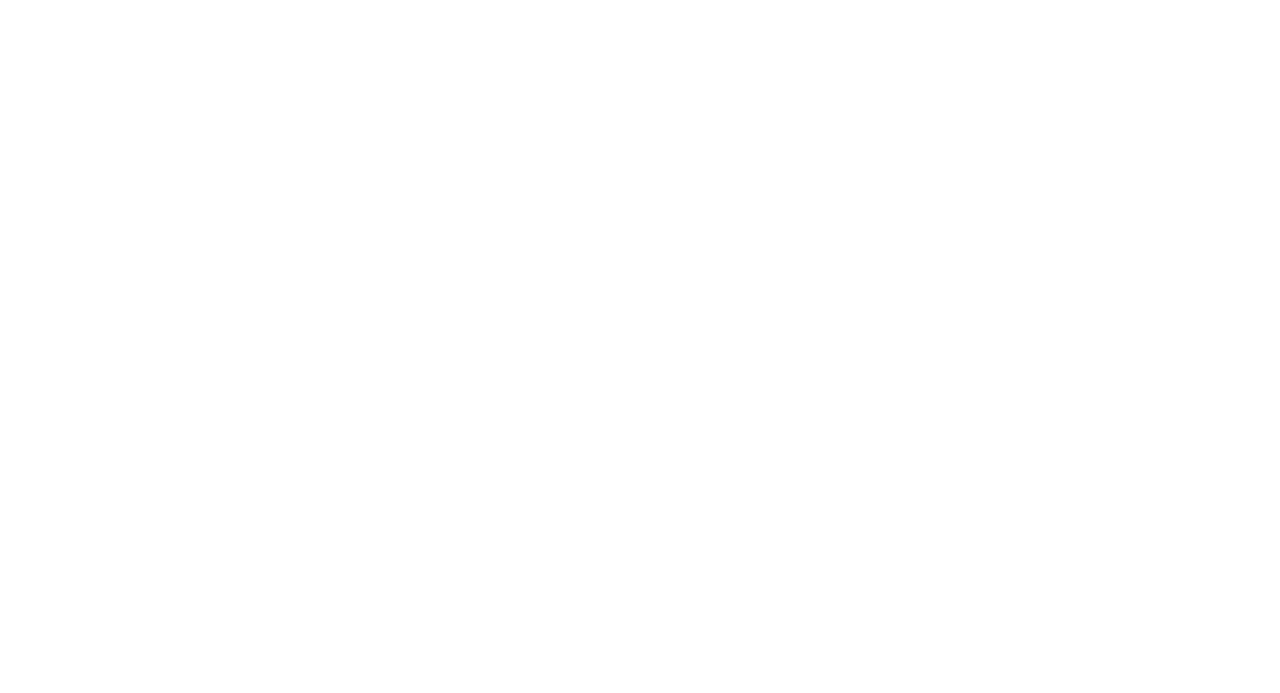
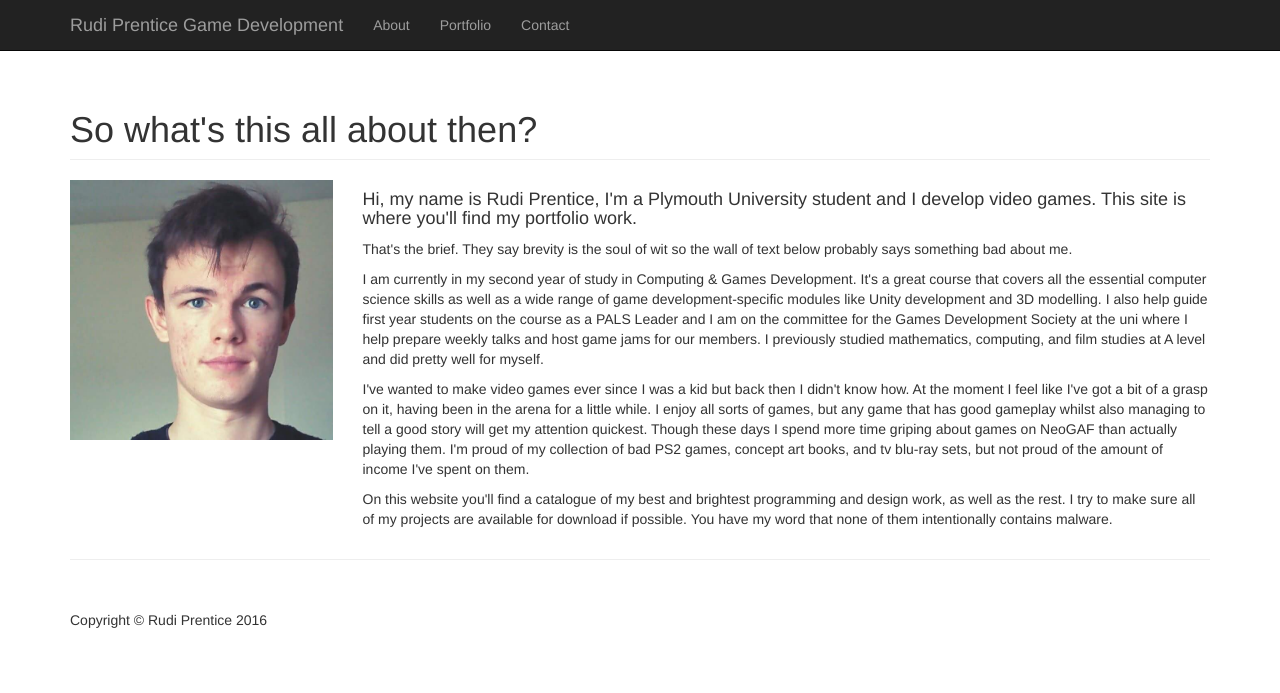
Before and after one commit to RudiJay/rudijay.github.io, a plain HTML site: page about.html in a window 1280 px wide. Drawn offline with Linux system fonts and the light colour scheme.

Commit message:
Added about page

```diff
--- a/about.html
+++ b/about.html
@@ -0,0 +1,169 @@
+<!DOCTYPE html>
+<html lang="en">
+
+<head>
+
+    <meta charset="utf-8">
+    <meta http-equiv="X-UA-Compatible" content="IE=edge">
+    <meta name="viewport" content="width=device-width, initial-scale=1">
+    <meta name="description" content="">
+    <meta name="author" content="">
+
+    <title>About | Rudi Prentice Game Development</title>
+
+    <!-- Bootstrap Core CSS -->
+    <link href="css/bootstrap.min.css" rel="stylesheet">
+
+    <!-- Custom CSS -->
+    <link href="css/portfolio-item.css" rel="stylesheet">
+
+    <!-- prettyPhoto CSS -->
+    <link rel="stylesheet" href="css/prettyPhoto.css" type="text/css" media="screen" title="prettyPhoto main stylesheet" charset="utf-8" />
+
+    <!-- prettyPhoto script -->
+    <script src="js/jquery.prettyPhoto.js" type="text/javascript" charset="utf-8"></script>
+
+    <!-- HTML5 Shim and Respond.js IE8 support of HTML5 elements and media queries -->
+    <!-- WARNING: Respond.js doesn't work if you view the page via file:// -->
+    <!--[if lt IE 9]>
+        <script src="https://oss.maxcdn.com/libs/html5shiv/3.7.0/html5shiv.js"></script>
+        <script src="https://oss.maxcdn.com/libs/respond.js/1.4.2/respond.min.js"></script>
+    <![endif]-->
+
+</head>
+
+<body>
+
+    <!-- Navigation -->
+    <nav class="navbar navbar-inverse navbar-fixed-top" role="navigation">
+        <div class="container">
+            <!-- Brand and toggle get grouped for better mobile display -->
+            <div class="navbar-header">
+                <button type="button" class="navbar-toggle" data-toggle="collapse" data-target="#bs-example-navbar-collapse-1">
+                    <span class="sr-only">Toggle navigation</span>
+                    <span class="icon-bar"></span>
+                    <span class="icon-bar"></span>
+                    <span class="icon-bar"></span>
+                </button>
+                <a class="navbar-brand" href="index.html">Rudi Prentice Game Development</a>
+            </div>
+            <!-- Collect the nav links, forms, and other content for toggling -->
+            <div class="collapse navbar-collapse" id="bs-example-navbar-collapse-1">
+                <ul class="nav navbar-nav">
+                  <li>
+                      <a href="about.html">About</a>
+                  </li>
+                  <li>
+                      <a href="portfolio.html">Portfolio</a>
+                  </li>
+                  <li>
+                      <a href="contact.html">Contact</a>
+                  </li>
+                </ul>
+            </div>
+            <!-- /.navbar-collapse -->
+        </div>
+        <!-- /.container -->
+    </nav>
+
+    <!-- Page Content -->
+    <div class="container">
+
+        <!-- Portfolio Item Heading -->
+        <div class="row">
+            <div class="col-lg-12">
+                <h1 class="page-header">So what's this all about then?</h1>
+            </div>
+        </div>
+        <!-- /.row -->
+
+        <!-- Portfolio Item Row -->
+        <div class="row">
+
+            <div class="col-md-3">
+                <img class="img-responsive" src="images/portrait.jpg" alt="Portrait"/>
+            </div>
+
+            <div class="col-md-9">
+                <h4>Hi, my name is Rudi Prentice, I'm a Plymouth University student
+                and I develop video games. This site is where you'll find my portfolio work.</h4>
+                <p>
+                  That's the brief. They say brevity is the soul of wit so the wall of text below
+                  probably says something bad about me.
+                </p>
+                <p>
+                  I am currently in my second year of study in Computing &amp; Games Development.
+                  It's a great course that covers all the essential
+                  computer science skills as well as a wide range of game development-specific
+                  modules like Unity development and 3D modelling. I also help guide first year
+                  students on the course as a PALS Leader and I am on the committee
+                  for the Games Development Society at the uni where I help prepare weekly talks
+                  and host game jams for our members. I previously studied mathematics, computing,
+                  and film studies at A level and did pretty well for myself.
+                </p>
+                <p>
+                  I've wanted to make video games ever since I was a kid but back then I
+                  didn't know how. At the moment I feel like I've got a bit of a grasp on it,
+                  having been in the arena for a little while. I enjoy all sorts of games, but any game
+                  that has good gameplay whilst also managing to tell a good story will
+                  get my attention quickest. Though these days I spend more time griping about
+                  games on NeoGAF than actually playing them.
+                  I'm proud of my collection of bad PS2 games, concept art books, and tv blu-ray sets,
+                  but not proud of the amount of income I've spent on them.
+                </p>
+                <p>
+                  On this website you'll find a catalogue of my best and brightest
+                  programming and design work, as well as the rest. I try to make
+                  sure all of my projects are available for download if possible.
+                  You have my word that none of them intentionally contains malware.
+                </p>
+            </div>
+
+        </div>
+        <!-- /.row -->
+
+
+
+        <hr>
+
+        <!-- Footer -->
+        <footer>
+            <div class="row">
+                <div class="col-lg-12">
+                    <p>Copyright &copy; Rudi Prentice 2016</p>
+                </div>
+            </div>
+            <!-- /.row -->
+        </footer>
+
+    </div>
+    <!-- /.container -->
+
+    <!-- jQuery -->
+    <script src="js/jquery.js"></script>
+
+    <!-- Bootstrap Core JavaScript -->
+    <script src="js/bootstrap.min.js"></script>
+
+    <script type="text/javascript" charset="utf-8">
+			$(document).ready(function(){
+				$("area[rel^='prettyPhoto']").prettyPhoto();
+
+				$(".gallery:first a[rel^='prettyPhoto']").prettyPhoto({animation_speed:'normal',theme:'light_square',slideshow:3000, autoplay_slideshow: true});
+				$(".gallery:gt(0) a[rel^='prettyPhoto']").prettyPhoto({animation_speed:'fast',slideshow:10000, hideflash: true});
+
+				$("#custom_content a[rel^='prettyPhoto']:first").prettyPhoto({
+					custom_markup: '<div id="map_canvas" style="width:260px; height:265px"></div>',
+					changepicturecallback: function(){ initialize(); }
+				});
+
+				$("#custom_content a[rel^='prettyPhoto']:last").prettyPhoto({
+					custom_markup: '<div id="bsap_1259344" class="bsarocks bsap_d49a0984d0f377271ccbf01a33f2b6d6"></div><div id="bsap_1237859" class="bsarocks bsap_d49a0984d0f377271ccbf01a33f2b6d6" style="height:260px"></div><div id="bsap_1251710" class="bsarocks bsap_d49a0984d0f377271ccbf01a33f2b6d6"></div>',
+					changepicturecallback: function(){ _bsap.exec(); }
+				});
+			});
+			</script>
+
+</body>
+
+</html>
```
Also changed, not shown: ant-sim.html (+26 -1 lines), contact.html (+138 -0 lines), memories-of-the-dead.html (+3 -0 lines), resist-survive-infect.html (+13 -2 lines), images/contact/email.png (added), images/contact/itch.png (added), images/contact/linkedin.png (added), images/contact/twitter.png (added), images/poortrait.jpg (added), images/portrait.jpg (added).
